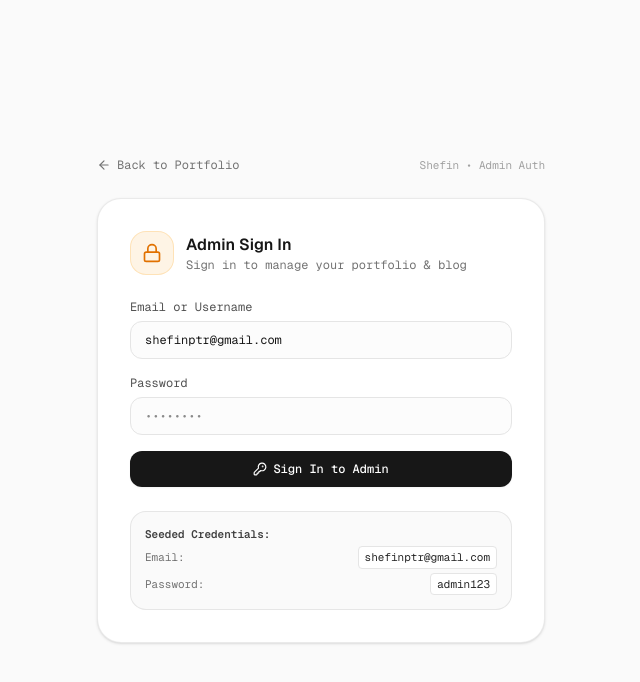
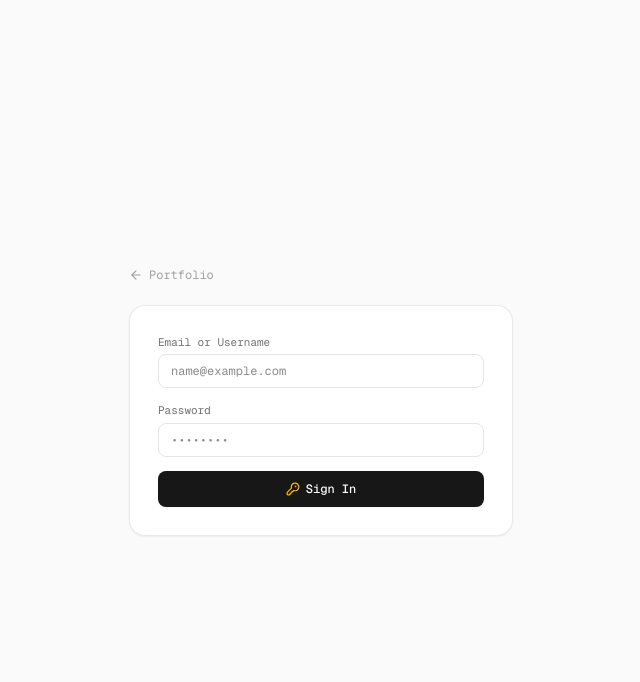
Before and after one commit to shefiin/shefin, a Next.js app in the folder client/: page /login in a window 1280 px wide. Shown: the top 682 px of the page, without its empty margins (319-959 px from the left). Built offline with nearby package versions, Linux system fonts and the light colour scheme.

Commit message:
style: remove lock icon, credentials box, and verbose headers from login

```diff
--- a/client/app/components/AdminDrawer.tsx
+++ b/client/app/components/AdminDrawer.tsx
@@ -443,19 +443,7 @@ export function AdminDrawer({
           </div>
         ) : !adminUser ? (
           /* Admin Login Gate */
-          <div className="flex-1 flex flex-col justify-center p-6 sm:p-8 space-y-6">
-            <div className="text-center space-y-2">
-              <div className="w-12 h-12 rounded-2xl bg-neutral-100 flex items-center justify-center text-neutral-800 mx-auto border border-neutral-200">
-                <Lock className="w-6 h-6" />
-              </div>
-              <h3 className="text-base font-semibold text-neutral-900 font-sans">
-                Admin Authentication Required
-              </h3>
-              <p className="text-xs font-mono text-neutral-500 max-w-sm mx-auto">
-                Sign in to manage projects, blog posts, inbox messages, and database records.
-              </p>
-            </div>
-
+          <div className="flex-1 flex flex-col justify-center p-6 sm:p-8 space-y-4">
             {loginError && (
               <div className="rounded-xl border border-red-200 bg-red-50 p-3 text-xs font-mono text-red-700 flex items-start gap-2">
                 <AlertCircle className="w-4 h-4 mt-0.5 shrink-0" />
@@ -466,15 +454,15 @@ export function AdminDrawer({
             <form onSubmit={handleLogin} className="space-y-4 max-w-sm mx-auto w-full">
               <div>
                 <label className="block text-xs font-mono text-neutral-600 mb-1">
-                  Admin Email / Username
+                  Email or Username
                 </label>
                 <input
                   type="text"
                   required
                   value={loginEmail}
                   onChange={(e) => setLoginEmail(e.target.value)}
-                  placeholder="shefinptr@gmail.com"
-                  className="w-full px-3 py-2 text-xs font-mono rounded-lg border border-neutral-200 focus:outline-none focus:ring-1 focus:ring-neutral-900"
+                  placeholder="name@example.com"
+                  className="w-full px-3 py-2 text-xs font-mono rounded-lg border border-neutral-200 focus:outline-none focus:ring-1 focus:ring-neutral-900 bg-white"
                 />
               </div>
 
@@ -488,7 +476,7 @@ export function AdminDrawer({
                   value={loginPassword}
                   onChange={(e) => setLoginPassword(e.target.value)}
                   placeholder="••••••••"
-                  className="w-full px-3 py-2 text-xs font-mono rounded-lg border border-neutral-200 focus:outline-none focus:ring-1 focus:ring-neutral-900"
+                  className="w-full px-3 py-2 text-xs font-mono rounded-lg border border-neutral-200 focus:outline-none focus:ring-1 focus:ring-neutral-900 bg-white"
                 />
               </div>
 
@@ -500,22 +488,16 @@ export function AdminDrawer({
                 {loginLoading ? (
                   <>
                     <RefreshCw className="w-3.5 h-3.5 animate-spin" />
-                    <span>Verifying Credentials...</span>
+                    <span>Signing in...</span>
                   </>
                 ) : (
                   <>
                     <KeyRound className="w-3.5 h-3.5" />
-                    <span>Unlock Admin Panel</span>
+                    <span>Sign In</span>
                   </>
                 )}
               </button>
             </form>
-
-            <div className="p-3.5 rounded-xl border border-neutral-200 bg-neutral-50 text-[11px] font-mono text-neutral-500 max-w-sm mx-auto w-full space-y-1">
-              <div className="font-semibold text-neutral-700">Seeded Credentials:</div>
-              <div>• Email: <code className="bg-white px-1 py-0.5 rounded border border-neutral-200 text-neutral-800">shefinptr@gmail.com</code></div>
-              <div>• Password: <code className="bg-white px-1 py-0.5 rounded border border-neutral-200 text-neutral-800">admin123</code></div>
-            </div>
           </div>
         ) : (
           /* Authenticated Admin Views */
--- a/client/app/login/page.tsx
+++ b/client/app/login/page.tsx
@@ -4,7 +4,6 @@ import React, { useState, useEffect } from 'react';
 import Link from 'next/link';
 import { useRouter } from 'next/navigation';
 import {
-  Lock,
   ArrowLeft,
   KeyRound,
   ShieldCheck,
@@ -27,7 +26,7 @@ export default function LoginPage() {
   const [adminUser, setAdminUser] = useState<AdminUser | null>(null);
   const [checkingAuth, setCheckingAuth] = useState(true);
 
-  const [emailOrUsername, setEmailOrUsername] = useState('shefinptr@gmail.com');
+  const [emailOrUsername, setEmailOrUsername] = useState('');
   const [password, setPassword] = useState('');
   const [loading, setLoading] = useState(false);
   const [error, setError] = useState<string | null>(null);
@@ -87,72 +86,66 @@ export default function LoginPage() {
 
   return (
     <main className="min-h-screen bg-[#fafafa] flex flex-col justify-center items-center px-4 py-12 font-mono">
-      <div className="w-full max-w-md">
+      <div className="w-full max-w-sm">
         {/* Navigation link back to home */}
-        <div className="mb-6 flex items-center justify-between">
+        <div className="mb-4">
           <Link
             href="/"
-            className="inline-flex items-center gap-1.5 text-xs text-neutral-500 hover:text-neutral-900 transition"
+            className="inline-flex items-center gap-1.5 text-xs text-neutral-400 hover:text-neutral-900 transition"
           >
             <ArrowLeft className="w-3.5 h-3.5" />
-            <span>Back to Portfolio</span>
+            <span>Portfolio</span>
           </Link>
-          <span className="text-[11px] text-neutral-400">Shefin • Admin Auth</span>
         </div>
 
         {/* Card */}
-        <div className="rounded-3xl border border-neutral-200/80 bg-white p-7 sm:p-8 shadow-sm">
+        <div className="rounded-2xl border border-neutral-200/80 bg-white p-6 sm:p-7 shadow-xs">
           {checkingAuth ? (
-            <div className="py-12 flex flex-col items-center justify-center text-neutral-400">
-              <RefreshCw className="w-5 h-5 animate-spin mb-2" />
+            <div className="py-10 flex flex-col items-center justify-center text-neutral-400">
+              <RefreshCw className="w-4 h-4 animate-spin mb-2" />
               <p className="text-xs">Checking session...</p>
             </div>
           ) : adminUser ? (
             /* Already logged in view */
-            <div className="space-y-6">
-              <div className="flex items-center gap-3">
-                <div className="w-11 h-11 rounded-2xl bg-emerald-500/10 border border-emerald-500/20 flex items-center justify-center text-emerald-600">
-                  <ShieldCheck className="w-6 h-6" />
+            <div className="space-y-5">
+              <div className="flex items-center gap-2.5">
+                <div className="w-9 h-9 rounded-xl bg-emerald-500/10 border border-emerald-500/20 flex items-center justify-center text-emerald-600">
+                  <ShieldCheck className="w-5 h-5" />
                 </div>
                 <div>
-                  <h1 className="text-base font-semibold text-neutral-900 font-sans">
-                    Authenticated as Admin
+                  <h1 className="text-sm font-semibold text-neutral-900 font-sans">
+                    Authenticated
                   </h1>
                   <p className="text-xs text-neutral-500">{adminUser.email}</p>
                 </div>
               </div>
 
-              <div className="p-4 rounded-2xl border border-emerald-200 bg-emerald-50/60 text-xs text-emerald-900 space-y-1">
-                <div className="flex items-center gap-1.5 font-medium">
-                  <CheckCircle className="w-4 h-4 text-emerald-600 shrink-0" />
-                  <span>Admin Session Active</span>
-                </div>
-                <p className="text-[11.5px] text-emerald-700/90 pl-5">
-                  You have full administrative privileges to write articles, edit projects, and manage database records.
-                </p>
+              <div className="p-3 rounded-xl border border-emerald-200 bg-emerald-50/60 text-xs text-emerald-900 flex items-center gap-2">
+                <CheckCircle className="w-3.5 h-3.5 text-emerald-600 shrink-0" />
+                <span className="text-[11.5px]">Admin session active</span>
               </div>
 
-              <div className="space-y-2 pt-2">
+              <div className="space-y-2 pt-1">
                 <Link
                   href="/write"
-                  className="w-full py-2.5 px-4 bg-neutral-900 hover:bg-neutral-800 text-white rounded-xl text-xs flex items-center justify-center gap-2 transition"
+                  className="w-full py-2 px-3.5 bg-neutral-900 hover:bg-neutral-800 text-white rounded-lg text-xs flex items-center justify-center gap-2 transition"
                 >
-                  <PenLine className="w-4 h-4 text-amber-400" />
+                  <PenLine className="w-3.5 h-3.5 text-amber-400" />
                   <span>Open Writing Studio</span>
-                  <ArrowRight className="w-3.5 h-3.5 ml-auto text-neutral-400" />
+                  <ArrowRight className="w-3 h-3 ml-auto text-neutral-400" />
                 </Link>
 
                 <Link
                   href="/"
-                  className="w-full py-2.5 px-4 bg-white hover:bg-neutral-50 border border-neutral-200 text-neutral-700 rounded-xl text-xs flex items-center justify-center gap-2 transition"
+                  className="w-full py-2 px-3.5 bg-white hover:bg-neutral-50 border border-neutral-200 text-neutral-700 rounded-lg text-xs flex items-center justify-center gap-2 transition"
                 >
-                  <span>View Public Portfolio</span>
-                  <ArrowRight className="w-3.5 h-3.5 ml-auto text-neutral-400" />
+                  <span>View Portfolio</span>
+                  <ArrowRight className="w-3 h-3 ml-auto text-neutral-400" />
                 </Link>
 
                 <button
                   onClick={handleLogout}
-                  className="w-full py-2.5 px-4 hover:bg-red-50 text-neutral-500 hover:text-red-600 rounded-xl text-xs flex items-center justify-center gap-1.5 transition"
+                  className="w-full py-2 px-3.5 hover:bg-red-50 text-neutral-400 hover:text-red-600 rounded-lg text-xs flex items-center justify-center gap-1.5 transition"
                 >
                   <LogOut className="w-3.5 h-3.5" />
                   <span>Sign Out</span>
@@ -160,39 +153,25 @@ export default function LoginPage() {
               </div>
             </div>
           ) : (
-            /* Login Form */
-            <div className="space-y-6">
-              <div className="flex items-center gap-3">
-                <div className="w-11 h-11 rounded-2xl bg-amber-500/10 border border-amber-500/20 flex items-center justify-center text-amber-600">
-                  <Lock className="w-5 h-5" />
-                </div>
-                <div>
-                  <h1 className="text-base font-semibold text-neutral-900 font-sans">
-                    Admin Sign In
-                  </h1>
-                  <p className="text-xs text-neutral-500">
-                    Sign in to manage your portfolio & blog
-                  </p>
-                </div>
-              </div>
-
+            /* Minimal Clean Form */
+            <div className="space-y-4">
               {error && (
-                <div className="rounded-xl border border-red-200 bg-red-50 p-3 text-xs text-red-700 flex items-start gap-2">
-                  <AlertCircle className="w-4 h-4 mt-0.5 shrink-0" />
+                <div className="rounded-lg border border-red-200 bg-red-50 p-2.5 text-xs text-red-700 flex items-start gap-2">
+                  <AlertCircle className="w-3.5 h-3.5 mt-0.5 shrink-0" />
                   <span>{error}</span>
                 </div>
               )}
 
               {successNotice && (
-                <div className="rounded-xl border border-emerald-200 bg-emerald-50 p-3 text-xs text-emerald-800 flex items-center gap-2">
-                  <CheckCircle className="w-4 h-4 shrink-0 text-emerald-600" />
+                <div className="rounded-lg border border-emerald-200 bg-emerald-50 p-2.5 text-xs text-emerald-800 flex items-center gap-2">
+                  <CheckCircle className="w-3.5 h-3.5 shrink-0 text-emerald-600" />
                   <span>{successNotice}</span>
                 </div>
               )}
 
-              <form onSubmit={handleLogin} className="space-y-4">
+              <form onSubmit={handleLogin} className="space-y-3.5">
                 <div>
-                  <label className="block text-xs text-neutral-600 mb-1.5">
+                  <label className="block text-[11px] text-neutral-500 mb-1">
                     Email or Username
                   </label>
                   <input
@@ -200,13 +179,13 @@ export default function LoginPage() {
                     required
                     value={emailOrUsername}
                     onChange={(e) => setEmailOrUsername(e.target.value)}
-                    placeholder="shefinptr@gmail.com"
-                    className="w-full px-3.5 py-2.5 text-xs rounded-xl border border-neutral-200 focus:outline-none focus:ring-1 focus:ring-neutral-900 bg-neutral-50/50"
+                    placeholder="name@example.com"
+                    className="w-full px-3 py-2 text-xs rounded-lg border border-neutral-200 focus:outline-none focus:ring-1 focus:ring-neutral-900 bg-white"
                   />
                 </div>
 
                 <div>
-                  <label className="block text-xs text-neutral-600 mb-1.5">
+                  <label className="block text-[11px] text-neutral-500 mb-1">
                     Password
                   </label>
                   <input
@@ -215,45 +194,28 @@ export default function LoginPage() {
                     value={password}
                     onChange={(e) => setPassword(e.target.value)}
                     placeholder="••••••••"
-                    className="w-full px-3.5 py-2.5 text-xs rounded-xl border border-neutral-200 focus:outline-none focus:ring-1 focus:ring-neutral-900 bg-neutral-50/50"
+                    className="w-full px-3 py-2 text-xs rounded-lg border border-neutral-200 focus:outline-none focus:ring-1 focus:ring-neutral-900 bg-white"
                   />
                 </div>
 
                 <button
                   type="submit"
                   disabled={loading}
-                  className="w-full mt-2 py-2.5 bg-neutral-900 hover:bg-neutral-800 text-white text-xs rounded-xl transition disabled:opacity-50 flex items-center justify-center gap-1.5 shadow-xs font-medium"
+                  className="w-full mt-2 py-2.5 bg-neutral-900 hover:bg-neutral-800 text-white text-xs rounded-lg transition disabled:opacity-50 flex items-center justify-center gap-1.5 shadow-xs font-medium"
                 >
                   {loading ? (
                     <>
                       <RefreshCw className="w-3.5 h-3.5 animate-spin" />
-                      <span>Authenticating...</span>
+                      <span>Signing in...</span>
                     </>
                   ) : (
                     <>
-                      <KeyRound className="w-3.5 h-3.5" />
-                      <span>Sign In to Admin</span>
+                      <KeyRound className="w-3.5 h-3.5 text-amber-400" />
+                      <span>Sign In</span>
                     </>
                   )}
                 </button>
               </form>
-
-              {/* Default Seeded Info */}
-              <div className="p-3.5 rounded-2xl border border-neutral-200/90 bg-neutral-50 text-[11px] text-neutral-500 space-y-1">
-                <div className="font-semibold text-neutral-700">Seeded Credentials:</div>
-                <div className="flex items-center justify-between">
-                  <span>Email:</span>
-                  <code className="bg-white px-1.5 py-0.5 rounded border border-neutral-200 text-neutral-800">
-                    shefinptr@gmail.com
-                  </code>
-                </div>
-                <div className="flex items-center justify-between">
-                  <span>Password:</span>
-                  <code className="bg-white px-1.5 py-0.5 rounded border border-neutral-200 text-neutral-800">
-                    admin123
-                  </code>
-                </div>
-              </div>
             </div>
           )}
         </div>
--- a/client/app/write/WritingStudio.tsx
+++ b/client/app/write/WritingStudio.tsx
@@ -370,19 +370,7 @@ export default function WritingStudio() {
       <main className="max-w-[840px] mx-auto px-4 sm:px-6 pt-8 pb-24">
         {!adminUser ? (
           /* ADMIN LOGIN GATE */
-          <div className="max-w-md mx-auto my-12 p-6 sm:p-8 rounded-2xl border border-neutral-200/90 bg-white shadow-sm">
-            <div className="text-center mb-6">
-              <div className="w-10 h-10 rounded-xl bg-amber-500/10 text-amber-700 flex items-center justify-center mx-auto mb-3 border border-amber-300/40">
-                <ShieldCheck className="w-5 h-5" />
-              </div>
-              <h2 className="text-base font-sans font-bold text-neutral-900 tracking-tight">
-                Admin Authentication Required
-              </h2>
-              <p className="text-xs font-mono text-neutral-500 mt-1">
-                Sign in to create, edit, or publish engineering articles.
-              </p>
-            </div>
-
+          <div className="max-w-sm mx-auto my-12 p-6 sm:p-7 rounded-2xl border border-neutral-200/90 bg-white shadow-xs">
             {loginError && (
               <div className="mb-4 p-2.5 rounded-lg bg-red-50 border border-red-200 text-red-700 text-xs font-mono flex items-center gap-2">
                 <AlertCircle className="w-3.5 h-3.5 shrink-0" />
@@ -390,23 +378,23 @@ export default function WritingStudio() {
               </div>
             )}
 
-            <form onSubmit={handleLogin} className="space-y-4">
+            <form onSubmit={handleLogin} className="space-y-3.5">
               <div>
-                <label className="block text-xs font-mono text-neutral-600 mb-1">
-                  Admin Email or Username
+                <label className="block text-[11px] font-mono text-neutral-500 mb-1">
+                  Email or Username
                 </label>
                 <input
                   type="text"
                   required
                   value={loginEmail}
                   onChange={(e) => setLoginEmail(e.target.value)}
-                  placeholder="shefinptr@gmail.com"
-                  className="w-full px-3 py-2 text-xs font-mono rounded-lg border border-neutral-200 bg-neutral-50/50 focus:bg-white focus:outline-none focus:ring-1 focus:ring-neutral-900"
+                  placeholder="name@example.com"
+                  className="w-full px-3 py-2 text-xs font-mono rounded-lg border border-neutral-200 bg-white focus:outline-none focus:ring-1 focus:ring-neutral-900"
                 />
               </div>
 
               <div>
-                <label className="block text-xs font-mono text-neutral-600 mb-1">
+                <label className="block text-[11px] font-mono text-neutral-500 mb-1">
                   Password
                 </label>
                 <input
@@ -415,17 +403,17 @@ export default function WritingStudio() {
                   value={loginPassword}
                   onChange={(e) => setLoginPassword(e.target.value)}
                   placeholder="••••••••"
-                  className="w-full px-3 py-2 text-xs font-mono rounded-lg border border-neutral-200 bg-neutral-50/50 focus:bg-white focus:outline-none focus:ring-1 focus:ring-neutral-900"
+                  className="w-full px-3 py-2 text-xs font-mono rounded-lg border border-neutral-200 bg-white focus:outline-none focus:ring-1 focus:ring-neutral-900"
                 />
               </div>
 
               <button
                 type="submit"
                 disabled={loginLoading}
-                className="w-full py-2.5 bg-neutral-900 hover:bg-neutral-800 text-white text-xs font-mono rounded-lg transition disabled:opacity-50 shadow-xs flex items-center justify-center gap-2"
+                className="w-full mt-2 py-2.5 bg-neutral-900 hover:bg-neutral-800 text-white text-xs font-mono rounded-lg transition disabled:opacity-50 shadow-xs flex items-center justify-center gap-2"
               >
                 <KeyRound className="w-3.5 h-3.5 text-amber-400" />
-                <span>{loginLoading ? 'Authenticating...' : 'Sign In as Admin'}</span>
+                <span>{loginLoading ? 'Signing in...' : 'Sign In'}</span>
               </button>
             </form>
           </div>
```
